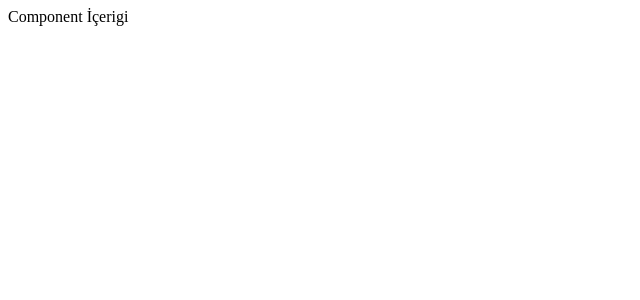
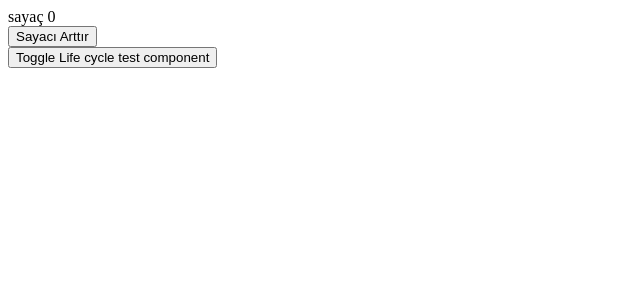
Before and after one commit to seferogluemre/render-comps, a React (Vite) app: page / in a window 1280 px wide. Shown: the top 300 px of the page, without its empty margins (0-640 px from the left). Built offline with nearby package versions, Linux system fonts and the light colour scheme.

Commit message:
lifecycle test comp

```diff
--- a/src/App.tsx
+++ b/src/App.tsx
@@ -1,18 +1,49 @@
-import { useEffect } from "react";
+import { useEffect, useState } from "react";
 
 function LifeCycleTestComponent() {
+  const [counter, setCounter] = useState(0);
+
   useEffect(() => {
     // 1.Aşama comp render edildi (Mount olması)
     console.log("Şuan render edildi");
   }, []);
 
-  return <div>Component İçerigi</div>;
+  useEffect(() => {
+    // 2.Aşama :güncellenmesi (rerender oldugu an)
+    console.log("Component güncellendi yani (rerender oldu)");
+  });
+
+  useEffect(() => {
+    // Componentin renderdan çıkış anı unmount olması
+    return () => {
+      console.log("Component Renderdan çıktı.");
+    };
+  }, []);
+
+  return (
+    <div>
+      <div>sayaç {counter}</div>
+      <button onClick={() => setCounter((prevCounter) => prevCounter + 1)}>
+        Sayacı Arttır
+      </button>
+    </div>
+  );
 }
 
 function App() {
+  const [showLifeCycleTestComp, setShowLifeCycleTestComp] =
+    useState<boolean>(true);
+
   return (
     <>
-      <LifeCycleTestComponent />
+      <div>
+        <div>{showLifeCycleTestComp && <LifeCycleTestComponent />}</div>
+        <button
+          onClick={() => setShowLifeCycleTestComp((prevTest) => !prevTest)}
+        >
+          Toggle Life cycle test component
+        </button>
+      </div>
     </>
   );
 }
```
